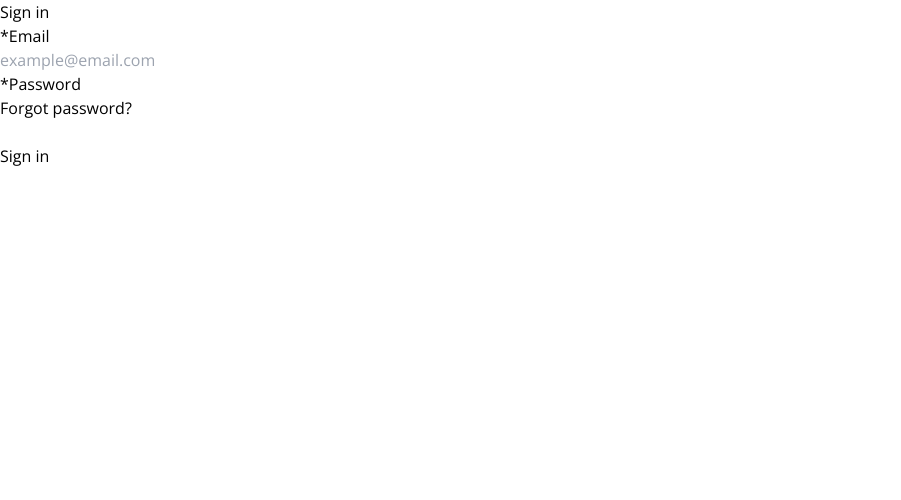
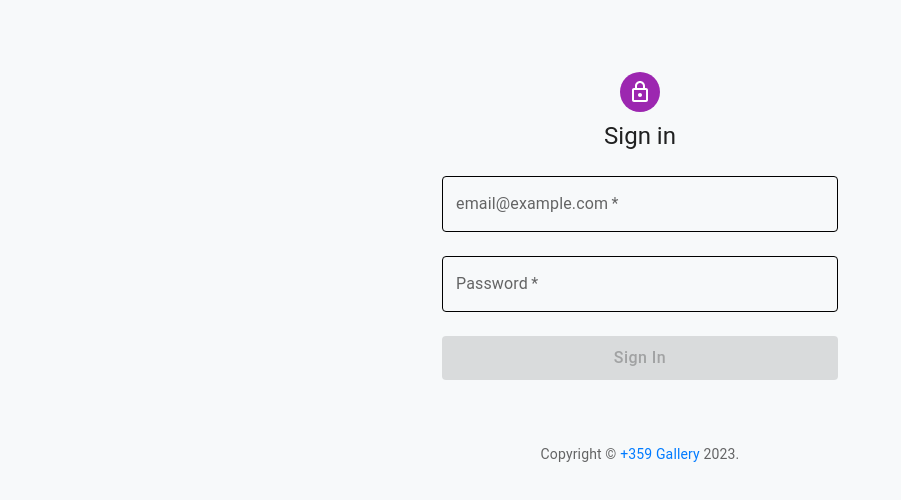
Before and after one commit to milenski1989/plus359-react-express-app, a React (Create React App) app in the folder client/: page /login in a window 1280 px wide. Shown: the top 500 px of the page, without its empty margins (0-901 px from the left). Built offline with nearby package versions, Linux system fonts and the light colour scheme.

Commit message:
bugfix-extend search, add new filters, keep the search results when editing and saving the edits

```diff
--- a/client/src/components/App.js
+++ b/client/src/components/App.js
@@ -10,6 +10,31 @@ const Account = lazy(() => import('./Account'))
 const Signup = lazy(() => import('./Signup'))
 import ProtectedRoute from './ProtectedRoute'
 import { ImageProvider } from './contexts/ImageContext'
+import { ThemeProvider, createTheme } from '@mui/material'
+
+const theme = createTheme({
+    components: {
+        MuiButton: {
+            styleOverrides: {
+                root: {
+                    padding: '0.5rem 1.2rem',
+                    textTransform: 'capitalize',
+                    fontSize: '1rem',
+                },
+            },
+        },
+        MuiOutlinedInput: {
+            styleOverrides: {
+                notchedOutline: {
+                    borderColor: '#000000',
+                    '&.Mui-focused': {
+                        borderColor: '#007bff !important',
+                    },
+                },
+            },
+        },
+    },
+});
 
 const router = createBrowserRouter(
     createRoutesFromElements(
@@ -34,9 +59,13 @@ const router = createBrowserRouter(
 const App = () => {
 
     return <>
-        <ImageProvider>
-            <RouterProvider router={router} />
-        </ImageProvider>
+        <ThemeProvider theme={theme}>
+            <ImageProvider>
+
+                <RouterProvider router={router} />
+
+            </ImageProvider>
+        </ThemeProvider>
     </>
 }
 
--- /dev/null
+++ b/client/src/components/Login.css
@@ -0,0 +1,6 @@
+.center-container {
+    display: flex !important;
+    justify-content: center;
+    align-items: center;
+    height: 100vh;
+  }
--- a/client/src/components/Login.js
+++ b/client/src/components/Login.js
@@ -1,14 +1,25 @@
-import { CircularProgress} from "@mui/material"
+import { Alert, Box, Button, CircularProgress, Container, CssBaseline, Link, TextField } from "@mui/material"
 import { useState } from "react"
 import './App.css'
 import Message from "./Message"
 import { useNavigate } from "react-router-dom";
+import  './Login.css'
+import LockOutlinedIcon from '@mui/icons-material/LockOutlined';
+import Typography from '@mui/material/Typography';
+import Avatar from '@mui/material/Avatar';
 
-// const linkStyle = {
-//     textDecoration: "none",
-//     color: "#6ec1e4",
-//     display: "inline"
-// };
+function Copyright(props) {
+    return (
+        <Typography variant="body2" color="text.secondary" align="center" {...props}>
+            {'Copyright © '}
+            <Link color="inherit" href="http://plus359gallery.com" style={{textDecoration: 'none', color: '#007bff'}}>
+          +359 Gallery
+            </Link>{' '}
+            {new Date().getFullYear()}
+            {'.'}
+        </Typography>
+    );
+}
 
 const Login = () => {
 
@@ -16,10 +27,16 @@ const Login = () => {
     const [password, setPassword] = useState('')
     const [loading, setLoading] = useState(false)
     const [loginError, setLoginError] = useState({error: false, message: ''})
+    const [emailError, setEmailError] = useState(false);
 
     let myStorage = window.localStorage
 
     let navigate = useNavigate();
+
+    const validateEmail = (email) => {
+        const emailRegex = /^[^\s@]+@[^\s@]+\.[^\s@]+$/;
+        return emailRegex.test(email);
+    };
 
 
     const handleLogin = async () => {
@@ -53,6 +70,11 @@ const Login = () => {
 
     const handleSubmit = (event) => {
         event.preventDefault()
+        if (!validateEmail(email)) {
+            setEmailError(true);
+            return;
+        }
+
         setLoading(true)
         handleLogin()
     }
@@ -66,44 +88,63 @@ const Login = () => {
             { loading ?
                 <CircularProgress className="loader" color="primary" />
                 :
-                <div className="flex min-h-full flex-col justify-center px-6 py-12 lg:px-8">
-                    <div className="sm:mx-auto sm:w-full sm:max-w-sm">
-                        <h2 className="mt-10 text-center text-2xl font-bold leading-9 tracking-tight text-gray-900">Sign in</h2>
-                    </div>
+                <Container component="main" maxWidth="xs">
+                    <CssBaseline />
+                    <Box
+                        sx={{
+                            marginTop: 8,
+                            display: 'flex',
+                            flexDirection: 'column',
+                            alignItems: 'center',
+                        }}
+                    >
+                        <Avatar sx={{ m: 1, bgcolor: 'secondary.main' }}>
+                            <LockOutlinedIcon />
+                        </Avatar>
+                        <Typography component="h1" variant="h5">
+                          Sign in
+                        </Typography>
+                        <Box component="form" onSubmit={handleSubmit} noValidate sx={{ mt: 1 }}>
+                            {loginError.error && <Alert severity="error">{loginError.message}</Alert>}
+                            <TextField
+                                fullWidth
+                                label="email@example.com"
+                                variant="outlined"
+                                margin="normal"
+                                value={email}
+                                onChange={(e) => {
+                                    setEmail(e.target.value);
+                                    setEmailError(false);
+                                }}
+                                required
+                                error={emailError}
+                                helperText={emailError ? 'Invalid email format' : ''}
+                            />
+                            <TextField
+                                fullWidth
+                                label="Password"
+                                type="password"
+                                variant="outlined"
+                                margin="normal"
+                                value={password}
+                                onChange={(e) => setPassword(e.target.value)}
+                                required
+                            />
+                            <Button
+                                sx={{mt: 2}}
+                                type="submit"
+                                variant="contained"
+                                fullWidth
+                                disabled={!email || !password || loading || emailError}
+                            >
+                                {loading ? <CircularProgress size={24} /> : 'Sign in'}
+                            </Button>
+                        </Box>
+                    </Box>
+                    <Copyright sx={{ mt: 8, mb: 4 }} />
+                </Container>
 
-                    <div className="mt-10 sm:mx-auto sm:w-full sm:max-w-sm">
-                        <form className="space-y-6" onSubmit={handleSubmit}>
-                            <div>
-                                <label htmlFor="email" className="block text-sm font-medium leading-6 text-gray-900">*Email</label>
-                                <div className="mt-2">
-                                    <input onChange={(e) => setEmail(e.target.value)} id="email" name="email" type="email" autoComplete="email" required
-                                        placeholder="example@email.com"
-                                        className="placeholder-shown:border-gray-500block w-full rounded-md border-0 py-1.5 text-gray-900 shadow-sm ring-1 ring-inset ring-gray-300 placeholder:text-gray-400 focus:outline-none focus:border-sky-500 focus:ring-1 focus:ring-sky-500 invalid:border-pink-500 invalid:text-pink-600
-                                    focus:invalid:border-pink-500 focus:invalid:ring-pink-500 sm:text-sm sm:leading-6" />
 
-                                </div>
-                            </div>
-
-                            <div>
-                                <div className="flex items-center justify-between">
-                                    <label htmlFor="password" className="block text-sm font-medium leading-6 text-gray-900">*Password</label>
-                                    <div className="text-sm">
-                                        <a href="#" className="font-semibold text-main ">Forgot password?</a>
-                                    </div>
-                                </div>
-                                <div className="mt-2">
-                                    <input onChange={(e) => setPassword(e.target.value)} id="password" name="password" type="password" autoComplete="current-password" required
-                                        className="block w-full rounded-md border-0 py-1.5 text-gray-900 shadow-sm ring-1 ring-inset ring-gray-300 placeholder:text-gray-400 focus:outline-none focus:border-sky-500 focus:ring-1 focus:ring-sky-500   invalid:border-pink-500 invalid:text-pink-600
-                                    focus:invalid:border-pink-500 focus:invalid:ring-pink-500 sm:text-sm sm:leading-6"/>
-                                </div>
-                            </div>
-
-                            <div>
-                                <button type="submit" disabled={!email || !password} className={!email || !password ? "flex w-full justify-center rounded-md bg-white text-black px-3 py-1.5 text-sm leading-6 shadow-sm focus-visible:outline focus-visible:outline-2 focus-visible:outline-offset-2 focus-visible:outline-indigo-600" : "flex w-full justify-center rounded-md bg-main text-white px-3 py-1.5 text-sm leading-6 shadow-sm focus-visible:outline focus-visible:outline-2 focus-visible:outline-offset-2 focus-visible:outline-indigo-600"}>Sign in</button>
-                            </div>
-                        </form>
-                    </div>
-                </div>
             }
 
 
--- a/client/src/components/Sort.js
+++ b/client/src/components/Sort.js
@@ -31,7 +31,28 @@ const Sort = ({ sortField, handleSortField, sortOrder, handleSortOrder }) => {
                         <IconSortAsc className='sortIcon' /> }
                 </button>
             </div>
+
+            <div className='sortButtonAndIconContainer'>
+                <p>Sort by artist</p>
+                <button onClick={() => handleSortClick('artist')}>
+                    { sortField === 'artist' &&
+                     sortOrder === 'asc' ?
+                        <IconSortDesc className='sortIcon' /> :
+                        <IconSortAsc className='sortIcon' /> }
+                </button>
+            </div>
+            <div className='sortButtonAndIconContainer'>
+                <p>Sort by title</p>
+                <button onClick={() => handleSortClick('title')}>
+                    { sortField === 'title' &&
+                     sortOrder === 'asc' ?
+                        <IconSortDesc className='sortIcon' /> :
+                        <IconSortAsc className='sortIcon' /> }
+                </button>
+            </div>
         </div>
+
+
     );
 };
 
--- a/client/src/index.css
+++ b/client/src/index.css
@@ -5,4 +5,5 @@
 
 body {
     font-family: 'Open Sans';
+    background-color: #F7F9FA !important;
 }
```
Also changed, not shown: client/src/components/Gallery.js (+96 -24 lines), client/src/components/Upload.js (+16 -9 lines), 4 other files (tests, documents, lock files or other folders).
